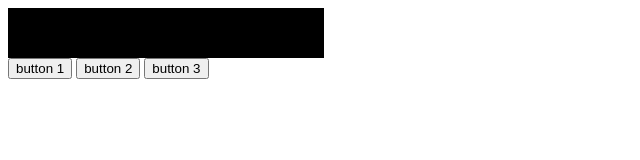
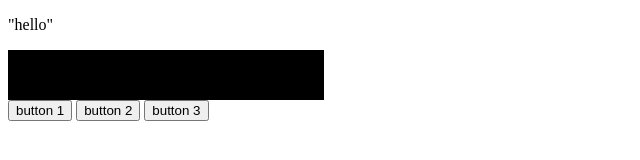
Before and after one commit to vperezma/vperezma.github.io, a plain HTML site: page EOCjavascript/index.html in a window 1280 px wide. Shown: the whole page, without its empty margins (0-640 px from the left). Drawn offline with Linux system fonts and the light colour scheme.

Commit message:
added hello to index.

```diff
--- a/EOCjavascript/index.html
+++ b/EOCjavascript/index.html
@@ -6,6 +6,7 @@
 	<link rel="stylesheet" href="css/styles.css">
 </head>
 <body>
+	<p>"hello"</p>
 	<div id = "myDiv" class = "black"></div>
 
 	<button id = "yellow" onclick='colorChange(event)'>button 1</button>
```
